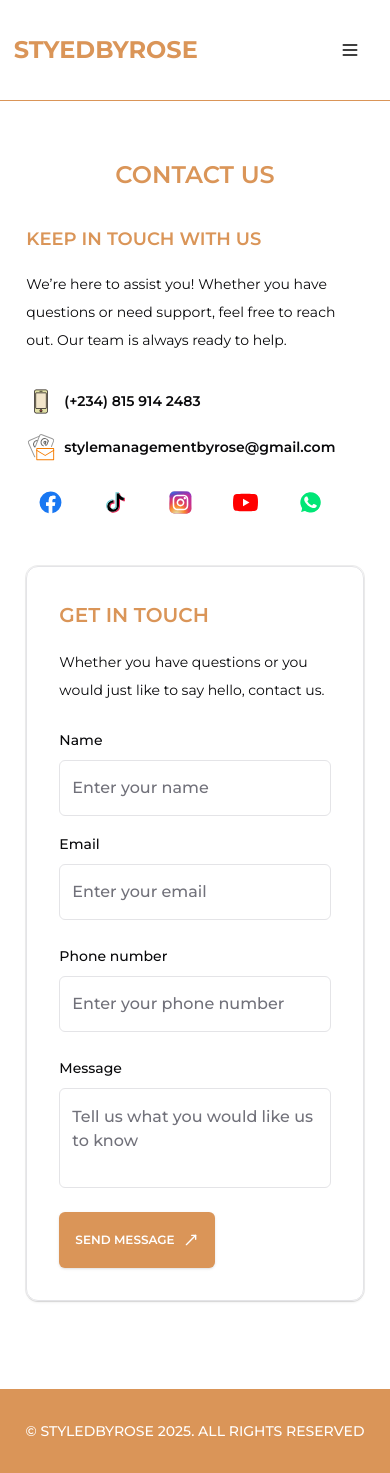
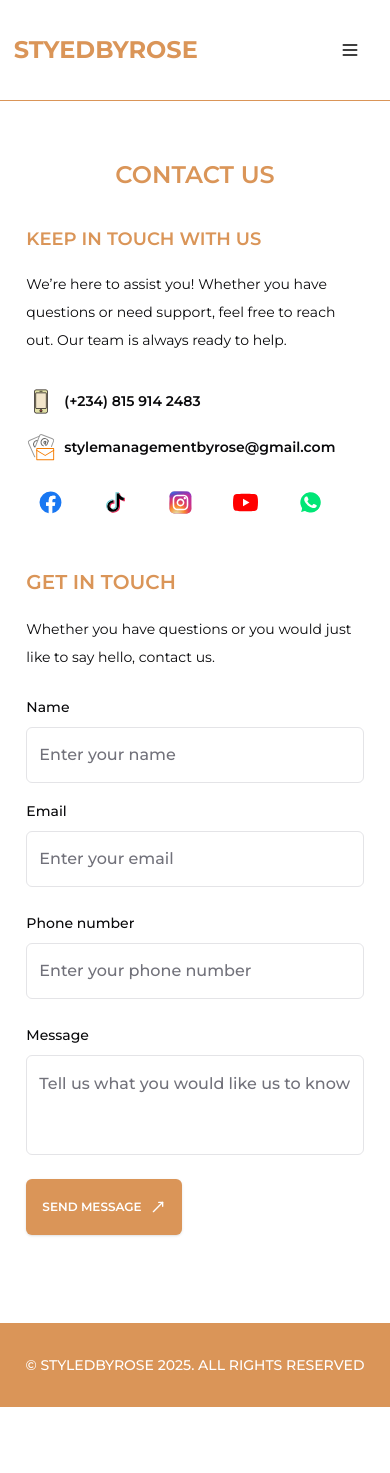
Before and after one commit to tomiwa-adelae/StyledByRose, a Next.js app: page /contact in a window 390 px wide. After the commit the page ends 1407 px from the top, so only its background shows below. Built offline with nearby package versions, Linux system fonts and the light colour scheme; a web font is replaced by a local one.

Commit message:
Updated the Contact form

```diff
--- a/app/globals.css
+++ b/app/globals.css
@@ -87,3 +87,12 @@
 		@apply bg-background text-foreground;
 	}
 }
+
+input[type="number"]::-webkit-inner-spin-button,
+input[type="number"]::-webkit-outer-spin-button {
+	-webkit-appearance: none;
+}
+
+input[type="number"] {
+	-moz-appearance: textfield;
+}
--- a/components/forms/ContactForm.tsx
+++ b/components/forms/ContactForm.tsx
@@ -74,12 +74,11 @@ export function ContactForm() {
 				description:
 					"An error occurred! Your message couldn't successfully send. Please reach out to me via email or phone number.",
 			});
-			// router.push('/error')
 		}
 	}
 
 	return (
-		<div className="shadow-[0px_2px_3px_-1px_rgba(0,0,0,0.1),0px_1px_0px_0px_rgba(25,28,33,0.02),0px_0px_0px_1px_rgba(25,28,33,0.08)] border p-8 md:p-12 rounded-xl w-full lg:max-w-lg mx-auto">
+		<div className="shadow-none sm:shadow-[0px_2px_3px_-1px_rgba(0,0,0,0.1),0px_1px_0px_0px_rgba(25,28,33,0.02),0px_0px_0px_1px_rgba(25,28,33,0.08)] border-0 sm:border sm:p-8 md:p-12 rounded-xl w-full lg:max-w-lg mx-auto">
 			<div className="mb-6">
 				<h3 className="text-primary uppercase leading-relaxed font-semibold text-xl md:text-2xl">
 					Get in touch
```
